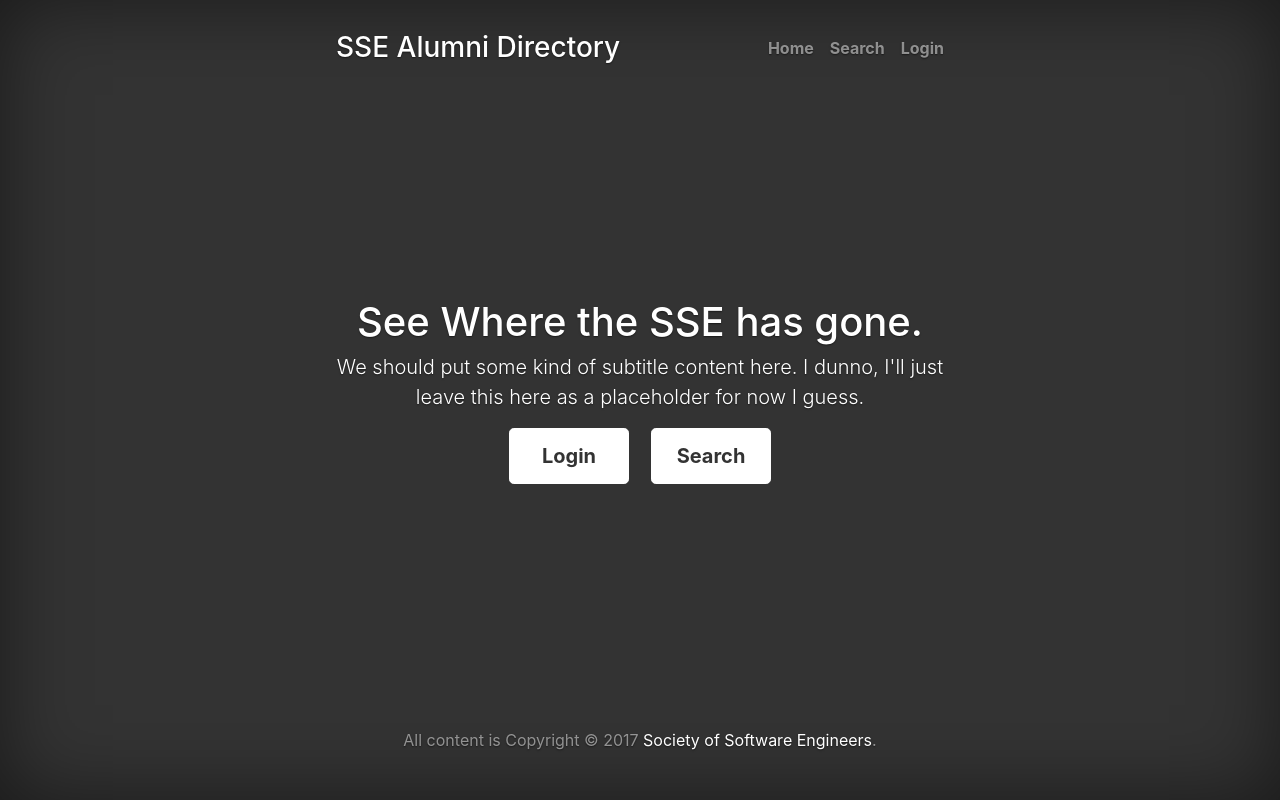
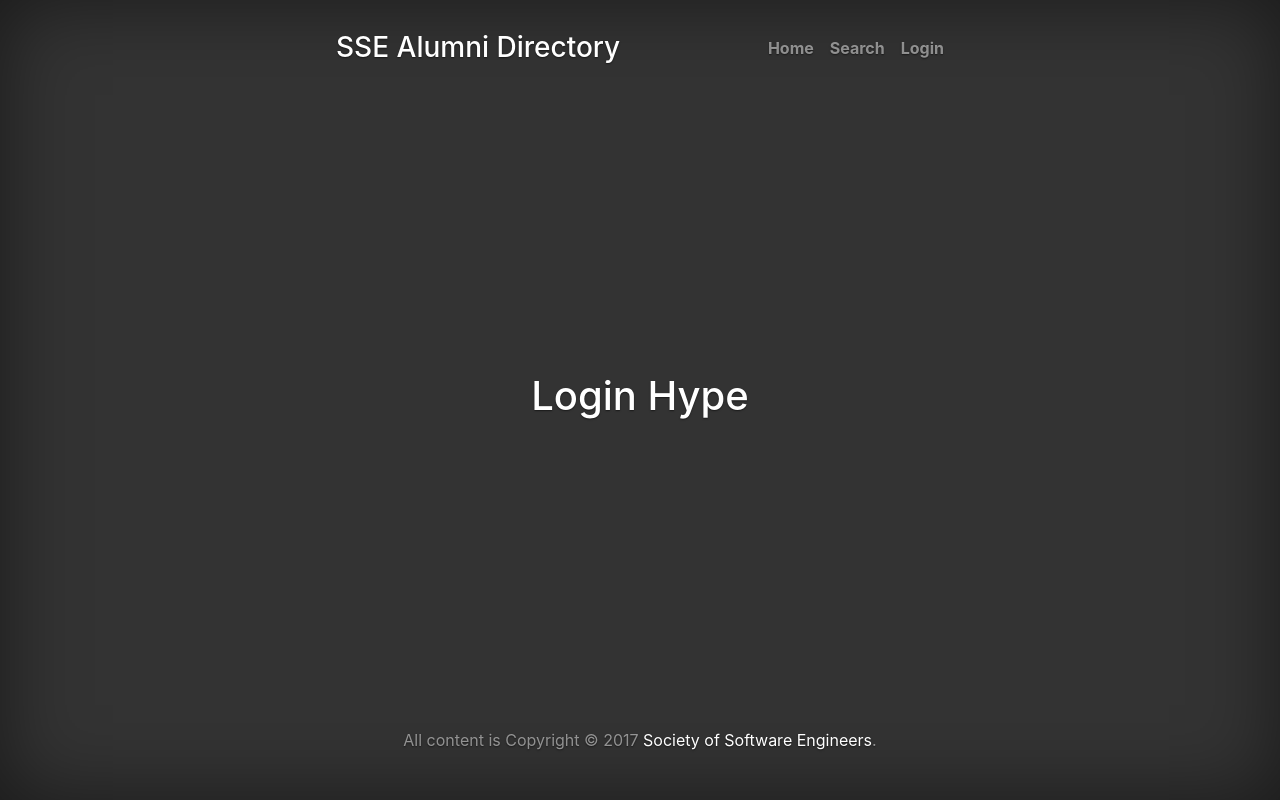
Before and after one commit to rit-sse/sse-alumni, a React (Create React App) app: page /login in a window 1280 px wide. Built offline with nearby package versions, Linux system fonts and the light colour scheme.

Commit message:
Add routing for the existing pages

```diff
--- a/package.json
+++ b/package.json
@@ -5,6 +5,7 @@
   "dependencies": {
     "react": "^16.2.0",
     "react-dom": "^16.2.0",
+    "react-router-dom": "^4.2.2",
     "react-scripts": "1.1.1"
   },
   "scripts": {
--- a/src/components/App.js
+++ b/src/components/App.js
@@ -1,4 +1,8 @@
 import React, { Component } from 'react';
+import { Switch } from 'react-router-dom';
+import { Route } from 'react-router-dom';
+import { Link } from 'react-router-dom';
+import { Redirect } from 'react-router-dom';
 import Home from './Home';
 import Search from './Search';
 import Login from './Login';
@@ -11,14 +15,19 @@ class App extends Component {
                 <div class="inner">
                     <h3 class="masthead-brand">SSE Alumni Directory</h3>
                     <nav class="nav nav-masthead">
-                      <a class="nav-link" href="/home">Home</a>
-                      <a class="nav-link" href="/search">Search</a>
-                      <a class="nav-link" href="/login">Login</a>
+                        <Link class="nav-link" to='/home'>Home</Link>
+                        <Link class="nav-link" to='/search'>Search</Link>
+                        <Link class="nav-link" to='/login'>Login</Link>
                     </nav>
                 </div>
             </div>
 
-          <Home />
+            <Switch>
+                <Route exact path='/home' component={Home}/>
+                <Route exact path='/search' component={Search}/>
+                <Route exact path='/login' component={Login}/>
+                <Route path='/' render={() => (<Redirect to="/home"/>)}/>
+            </Switch>
         </div>
     );
   }
--- a/src/index.js
+++ b/src/index.js
@@ -1,7 +1,12 @@
 import React from 'react';
 import ReactDOM from 'react-dom';
+import { BrowserRouter } from 'react-router-dom'
 import App from './components/App';
 import registerServiceWorker from './registerServiceWorker';
 
-ReactDOM.render(<App />, document.getElementById('root'));
+ReactDOM.render((
+    <BrowserRouter>
+        <App />
+    </BrowserRouter>
+), document.getElementById('root'));
 registerServiceWorker();
```
Lines whose indentation alone changed are shown as unchanged.
